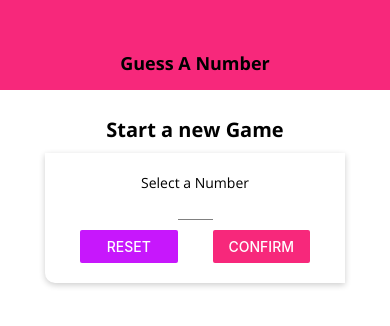
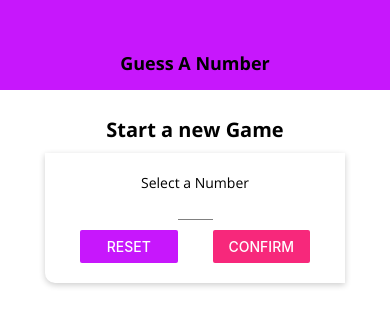
Before and after one commit to yeged/ReactNative-GuessNumberApp, a React Native app: screen / in a window 390 px wide. Shown: the top 326 px of the page. Built offline with nearby package versions, Linux system fonts and the light colour scheme.

Commit message:
Platform API

```diff
--- a/components/Header.jsx
+++ b/components/Header.jsx
@@ -1,5 +1,5 @@
 import React from "react";
-import { View, Text, StyleSheet } from "react-native";
+import { View, Text, StyleSheet, Platform } from "react-native";
 import BodyText from "../components/BodyText";
 import TitleText from "../components/TitleText"
 
@@ -20,7 +20,7 @@ const styles = StyleSheet.create({
         height: 90,
         alignItems: "center",
         justifyContent: "center",
-        backgroundColor: Colors.primary,
+        backgroundColor: Platform.OS === "android" ? Colors.primary : Colors.accent,
         paddingTop: 36
     },
     headerTitle: {
```
Also changed, not shown: screens/GameOver.jsx (line endings or trailing spaces).
